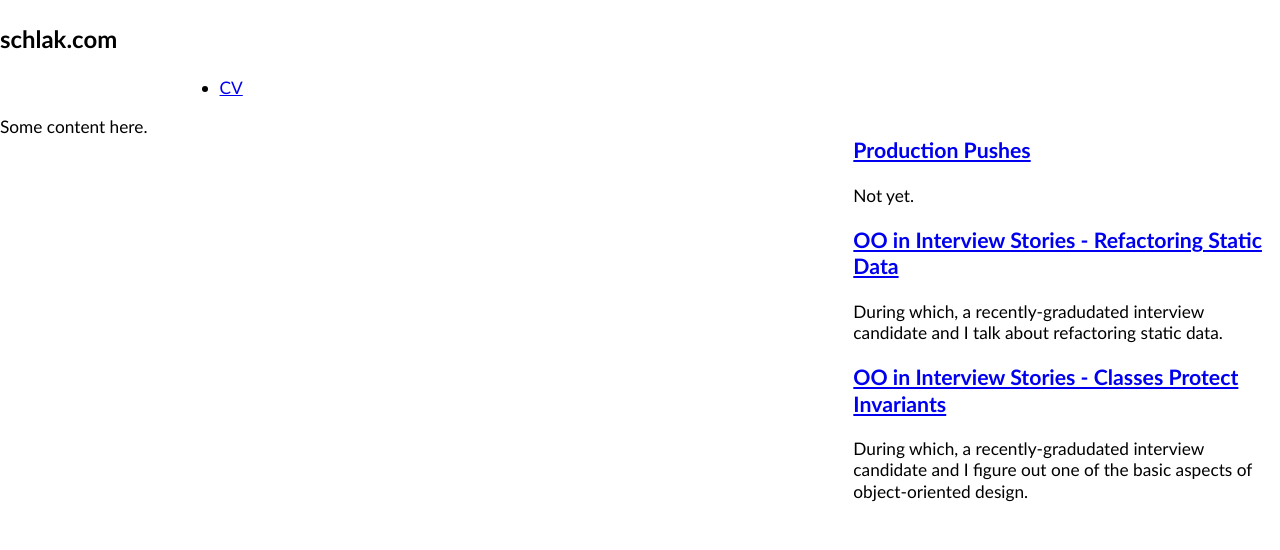
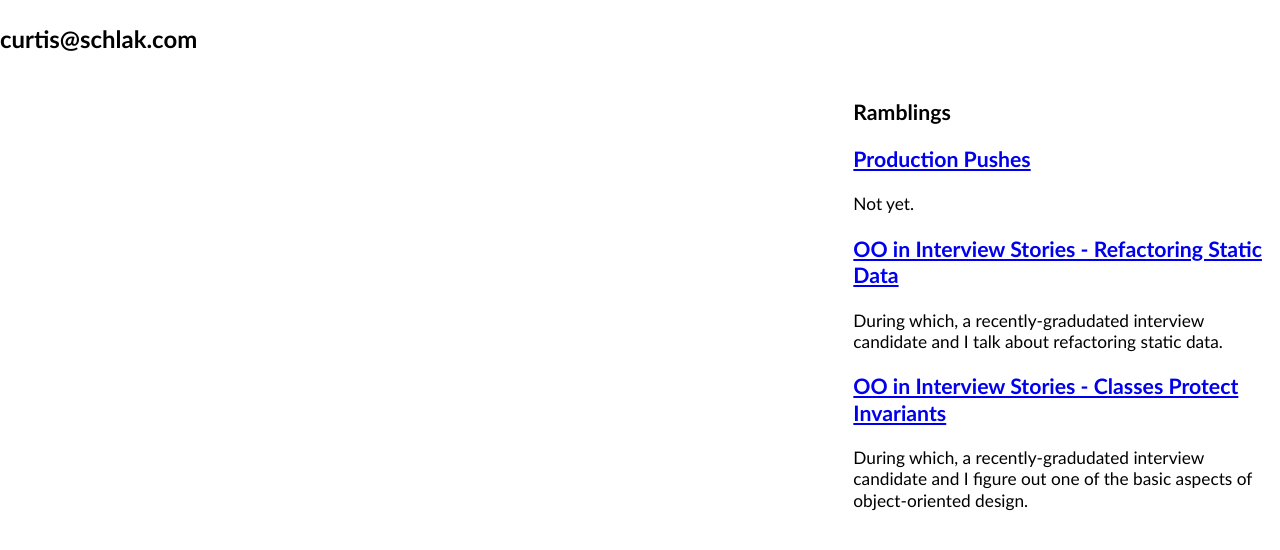
Before and after one commit to roberts-sandbox/test-realist, a Jekyll site: the page built from index.html, in a window 1280 px wide. Shown: the top 550 px of the page. Built offline with Jekyll 4.4.1, drawn with Linux system fonts in a browser that asks for light colours.

Commit message:
a couple of small change so the main page.

```diff
--- a/index.html
+++ b/index.html
@@ -9,18 +9,18 @@
 	</head>
 	<body>
 		<header class="yui3-g">
-			<h1 class="yui3-u-1">schlak.com</h1>
+			<h1 class="yui3-u-1">curtis@schlak.com</h1>
 			<nav class="main yui3-u-1">
 				<ul>
-					<li><a href="cv.html">CV</a></li>
+
 				</ul>
 			</nav>
 		</header>
 		<section class="yui3-g">
 			<section class="yui3-u-2-3">
-				Some content here.
 			</section>
 			<section class="yui3-u-1-3">
+				<h2>Ramblings</h1>
 				{% for post in site.posts %}
 					<article>
 						<h2><a href="{{ post.url }}">{{ post.title }}</a></h2>
```
